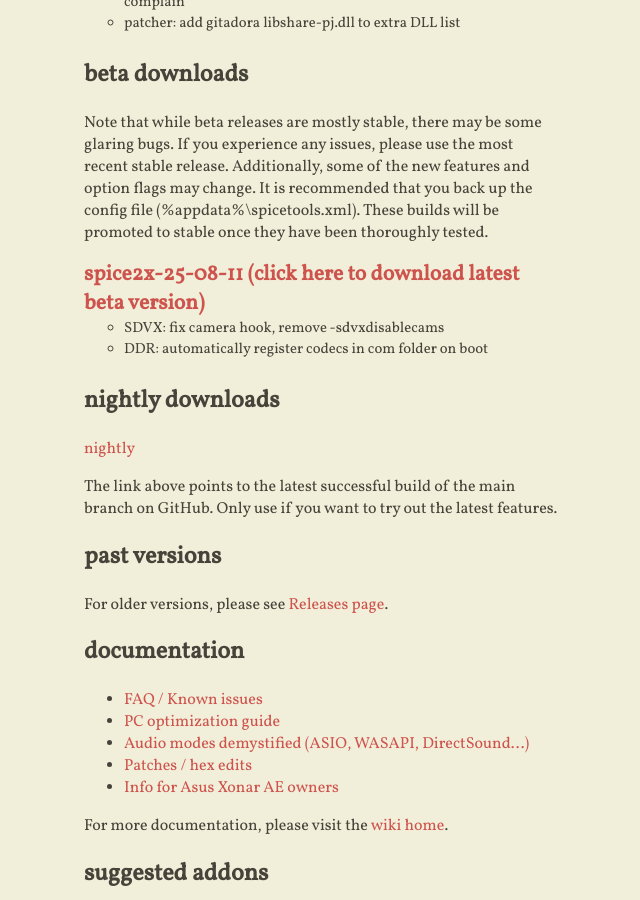
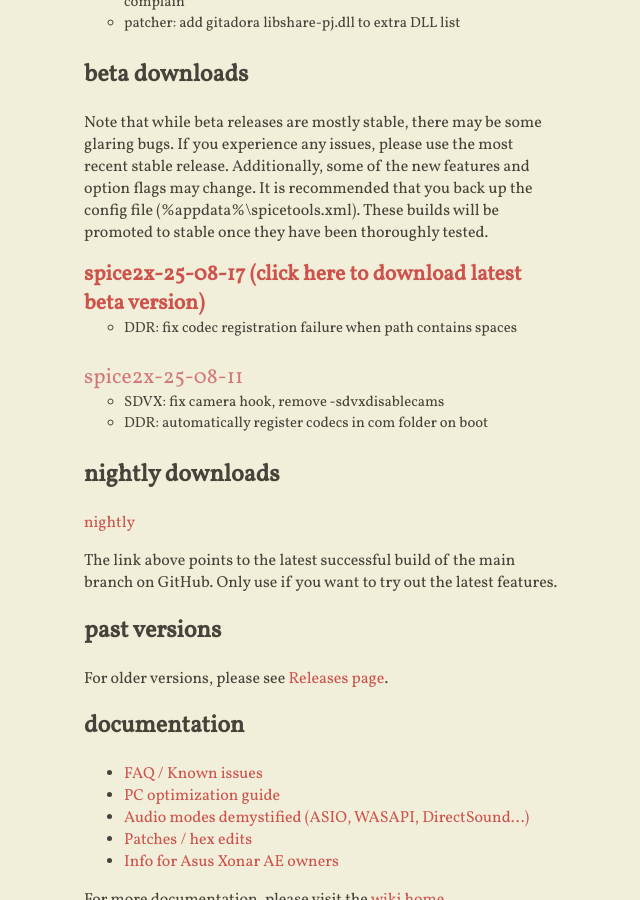
Before and after one commit to spice2x/spice2x.github.io, a Jekyll site: the page built from docs/index.html, in a window 1280 px wide and 900 px high, scrolled down 830 px. Shown: the whole window, without its empty margins (420-1060 px from the left). Built offline with Jekyll 4.4.1, drawn with Linux system fonts in a browser that asks for light colours; nearby versions of some CDN libraries.

Commit message:
25-08-17

```diff
--- a/docs/_includes/content.html
+++ b/docs/_includes/content.html
@@ -49,6 +49,14 @@
   stable once they have been thoroughly tested.
 </p>
 <ul class="downloads-beta highlight-latest">
+  <li>
+    <a class="download-link" href="https://github.com/spice2x/spice2x.github.io/releases/download/25-08-17/spice2x-25-08-17.zip">
+      spice2x-25-08-17
+    </a>
+    <ul>
+      <li>DDR: fix codec registration failure when path contains spaces</li>
+    </ul>
+  </li>
   <li>
     <a class="download-link" href="https://github.com/spice2x/spice2x.github.io/releases/download/25-08-11/spice2x-25-08-11.zip">
       spice2x-25-08-11
```
